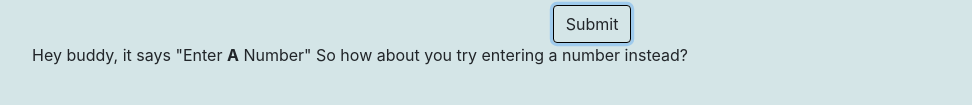
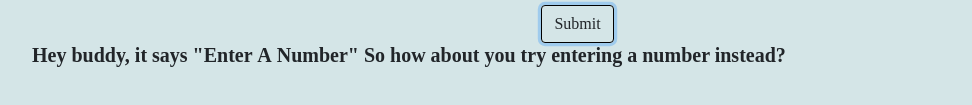
Before and after one commit to JeremyM45/Mr-Robogers-Neighborhood, a plain HTML site: page index.html in a window 1280 px wide. Both pictures are taken after typing "Sample", "Sample" into the empty fields and a click on the button "Submit". Shown: the part 145-250 px from the top of the page, without its empty margins (53-1025 px from the left). Drawn offline with Linux system fonts and the light colour scheme.

Commit message:
add css stylings to input labels, submit button, and output text

```diff
--- a/css/styles.css
+++ b/css/styles.css
@@ -3,7 +3,7 @@ body  {
 }
 label {
   width: 20%;
-  font-weight: bold;
+  font-family: Segoe Print
 }
 h1  {
   text-align: center;
@@ -22,9 +22,14 @@ img {
 }
 .row .btn  {
   position: relative;
-  left: 47%;
+  left: 46%;
   border: 1px solid black;
+  font-family: Segoe Print;
 }
 .btn:hover  {
   background-color: rgb(94, 180, 251);
 }
+.output {
+  font-family: Rockwell, serif;
+  font-weight: bold;
+}
--- a/index.html
+++ b/index.html
@@ -26,7 +26,7 @@
         <button type="submit" class="btn">Submit</button>
       </div>
     </form>
-    <p id="output"></p>
+    <h5 class="output"></h5>
   </div>
 </body>
 </html>
--- a/js/scripts.js
+++ b/js/scripts.js
@@ -74,7 +74,7 @@ $(document).ready(function()  {
     e.preventDefault();
     const number = $("#inputNumber").val();
     const name = $("#inputName").val();
-    const result = boopBeep(number, name);
-    $("#output").html(result)
+    let result = boopBeep(number, name);
+    $(".output").html(result)
   });
 });
```
